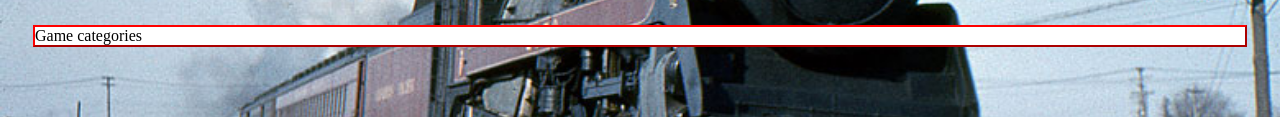
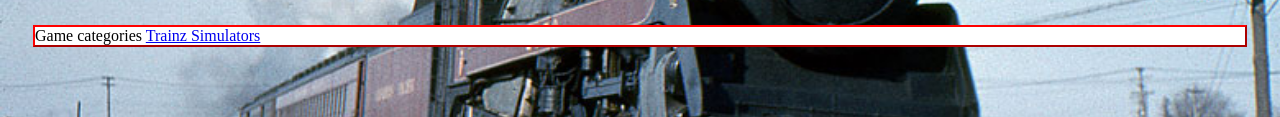
Before and after one commit to nileadam18/nileadam18.github.io, a plain HTML site: page index.html in a window 1280 px wide. Shown: the part 443-560 px from the top of the page. Drawn offline with Linux system fonts and the light colour scheme.

Commit message:
Update index.html

```diff
--- a/index.html
+++ b/index.html
@@ -36,6 +36,7 @@ Now go ahead and see something beatiful.
 </div>
 <div>
 <hl style="text-align: center;">Game categories</hl>
+<a href="Game categories/CAT Trainz Simulators.html">Trainz Simulators</a><br>
 </div>
 </body>
 </html>
```
